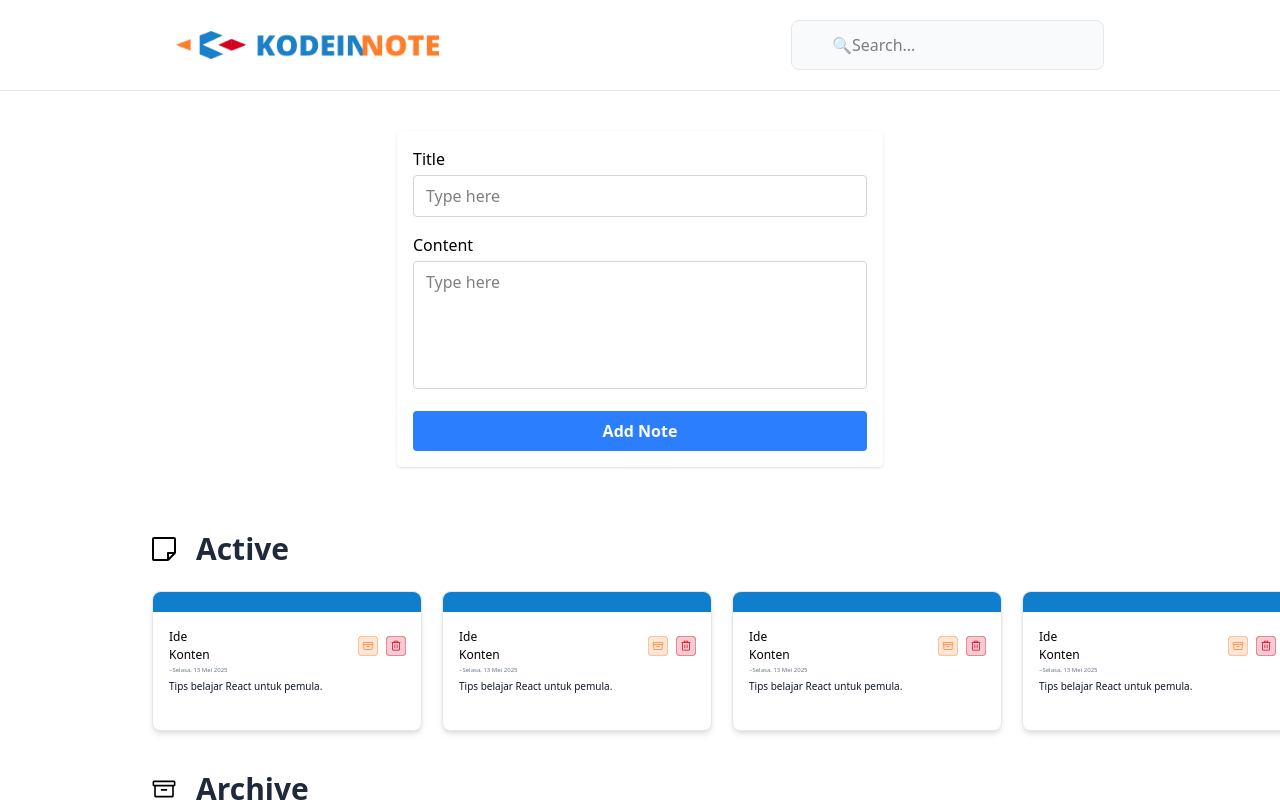
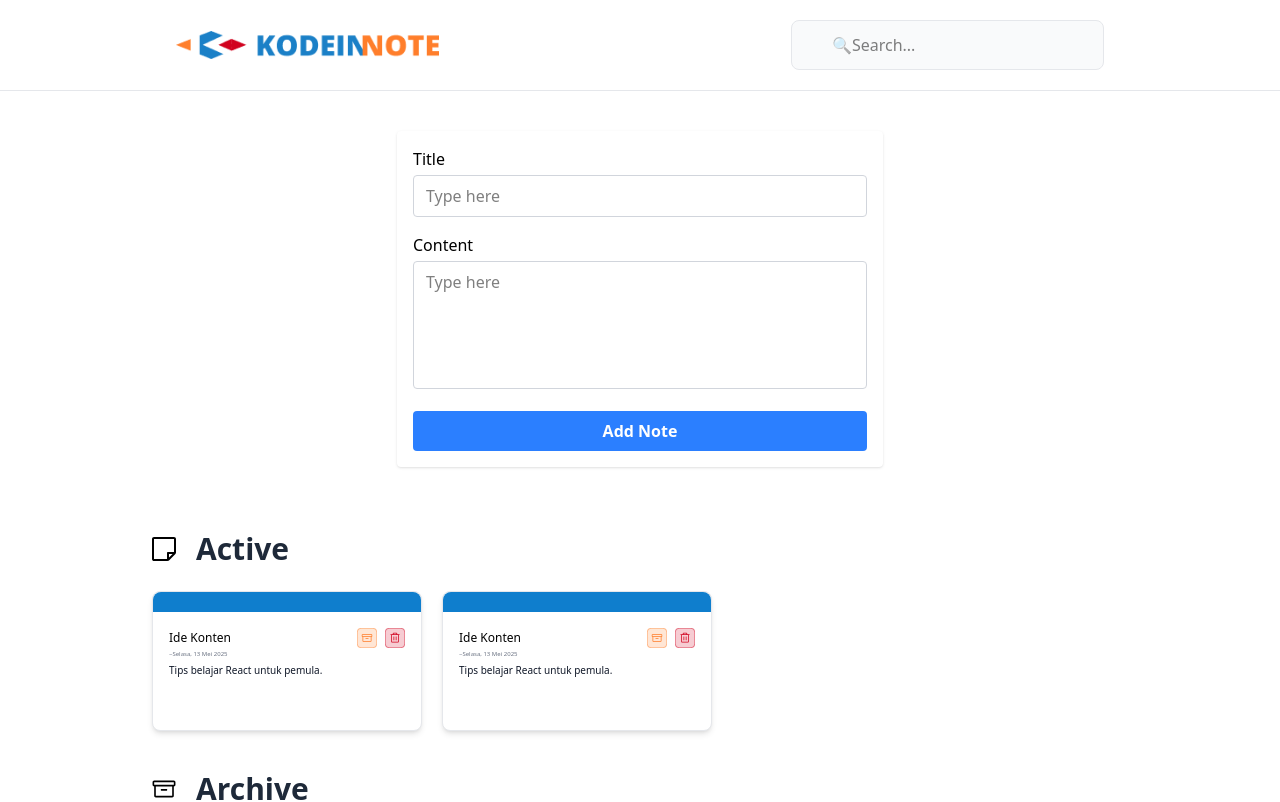
Before and after one commit to Nypline/Form-App, a React (Vite) app: page / in a window 1280 px wide. Shown: the top 802 px of the page. Built offline with nearby package versions, Linux system fonts and the light colour scheme.

Commit message:
Add: handle delete and handle add for content ideas

```diff
--- a/src/components/AddNote.jsx
+++ b/src/components/AddNote.jsx
@@ -1,13 +1,12 @@
 import { useState } from "react";
 
-function AddNote() {
+function AddNote({ onAdd }) {
   const [title, setTitle] = useState("");
   const [content, setContent] = useState("");
 
   const handleSubmit = (e) => {
     e.preventDefault();
-    setTitle("");
-    setContent("");
+    onAdd(title, content);
   };
 
   return (
--- a/src/components/KontenList.jsx
+++ b/src/components/KontenList.jsx
@@ -1,47 +1,6 @@
 import NoteItem from "./NoteItem";
 
-const KontenList = () => {
-  const contentIdeas = [
-    {
-      id: 1,
-      title: "Ide Konten",
-      date: "~Selasa, 13 Mei 2025",
-      tips: "Tips belajar React untuk pemula.",
-    },
-    {
-      id: 2,
-      title: "Ide Konten",
-      date: "~Selasa, 13 Mei 2025",
-      tips: "Tips belajar React untuk pemula.",
-    },
-    {
-      id: 3,
-      title: "Ide Konten",
-      date: "~Selasa, 13 Mei 2025",
-      tips: "Tips belajar React untuk pemula.",
-    },
-    {
-      id: 4,
-      title: "Ide Konten",
-      date: "~Selasa, 13 Mei 2025",
-      tips: "Tips belajar React untuk pemula.",
-    },
-  ];
-  const contentSave = [
-    {
-      id: 1,
-      title: "Ide Konten",
-      date: "~Selasa, 13 Mei 2025",
-      tips: "Tips belajar React untuk pemula.",
-    },
-    {
-      id: 2,
-      title: "Ide Konten",
-      date: "~Selasa, 13 Mei 2025",
-      tips: "Tips belajar React untuk pemula.",
-    },
-  ];
-
+const KontenList = ({ contentIdeas, contentSave, onDelete }) => {
   return (
     <div className="w-[80%] mx-auto p-6">
       <div className="flex flex-row items-center gap-5 mb-6">
@@ -51,7 +10,12 @@ const KontenList = () => {
 
       <div className=" flex flex-row justify-start gap-5">
         {contentIdeas.map((idea) => (
-          <NoteItem idea={idea} img="/Save.svg" colorClass="bg-[#0F7ECD]" />
+          <NoteItem
+            idea={idea}
+            img="/Save.svg"
+            colorClass="bg-[#0F7ECD]"
+            onDelete={onDelete}
+          />
         ))}
       </div>
       <div className="flex flex-row items-center gap-5 mb-6 mt-10">
--- a/src/components/NoteItem.jsx
+++ b/src/components/NoteItem.jsx
@@ -1,4 +1,4 @@
-export default function NoteItem({ idea, img, colorClass }) {
+export default function NoteItem({ idea, img, colorClass, onDelete }) {
   return (
     <div>
       <div
@@ -6,9 +6,9 @@ export default function NoteItem({ idea, img, colorClass }) {
         className="bg-white rounded-lg shadow-md hover:shadow-lg transition-shadow w-[270px] h-[140px] border border-[#E5E7EB]"
       >
         <div className={`h-5 w-full rounded-t-lg ${colorClass}`}></div>
-        <div className="p-4 flex flex-row justify-between">
-          <div>
-            <div className="flex flex-row items-center gap-32 justify-between">
+        <div className="p-4 flex flex-row justify-between w-full">
+          <div className="w-full">
+            <div className="flex items-center justify-between w-full">
               <h1 className="text-[12px] font-medium">{idea.title}</h1>
               <div className="flex flex-row gap-2">
                 <img
@@ -20,6 +20,7 @@ export default function NoteItem({ idea, img, colorClass }) {
                   src="/Trash.svg"
                   alt=""
                   className="hover:cursor-pointer hover:scale-110 transition-transform duration-200"
+                  onClick={() => onDelete(idea.id)}
                 />
               </div>
             </div>
--- a/src/components/Notes.jsx
+++ b/src/components/Notes.jsx
@@ -1,11 +1,65 @@
 import AddNote from "./AddNote";
 import KontenList from "./KontenList";
+import { useState } from "react";
 
 export default function Notes() {
+  const [contentIdeas, setContentIdeas] = useState([
+    {
+      id: 1,
+      title: "Ide Konten",
+      date: "~Selasa, 13 Mei 2025",
+      tips: "Tips belajar React untuk pemula.",
+    },
+    {
+      id: 2,
+      title: "Ide Konten",
+      date: "~Selasa, 13 Mei 2025",
+      tips: "Tips belajar React untuk pemula.",
+    },
+  ]);
+
+  const [contentSave, setContentSave] = useState([
+    {
+      id: 1,
+      title: "Ide Konten",
+      date: "~Selasa, 13 Mei 2025",
+      tips: "Tips belajar React untuk pemula.",
+    },
+    {
+      id: 2,
+      title: "Ide Konten",
+      date: "~Selasa, 13 Mei 2025",
+      tips: "Tips belajar React untuk pemula.",
+    },
+  ]);
+
+  const onAdd = (title, content) => {
+    const newIdea = {
+      id: contentIdeas.length + 1,
+      title: title,
+      date: "~Selasa, 13 Mei 2025",
+      tips: content,
+    };
+    if (!title || !content) {
+      alert("Please fill in all fields");
+      return;
+    }
+
+    setContentIdeas([...contentIdeas, newIdea]);
+  };
+  const handleDeleteNote = (id) => {
+    const updatedNotes = contentIdeas.filter((note) => note.id !== id);
+    setContentIdeas(updatedNotes);
+  };
+
   return (
     <div className="flex flex-col gap-10">
-      <AddNote></AddNote>
-      <KontenList></KontenList>
+      <AddNote onAdd={onAdd}></AddNote>
+      <KontenList
+        contentIdeas={contentIdeas}
+        contentSave={contentSave}
+        onDelete={handleDeleteNote}
+      ></KontenList>
     </div>
   );
 }
```
